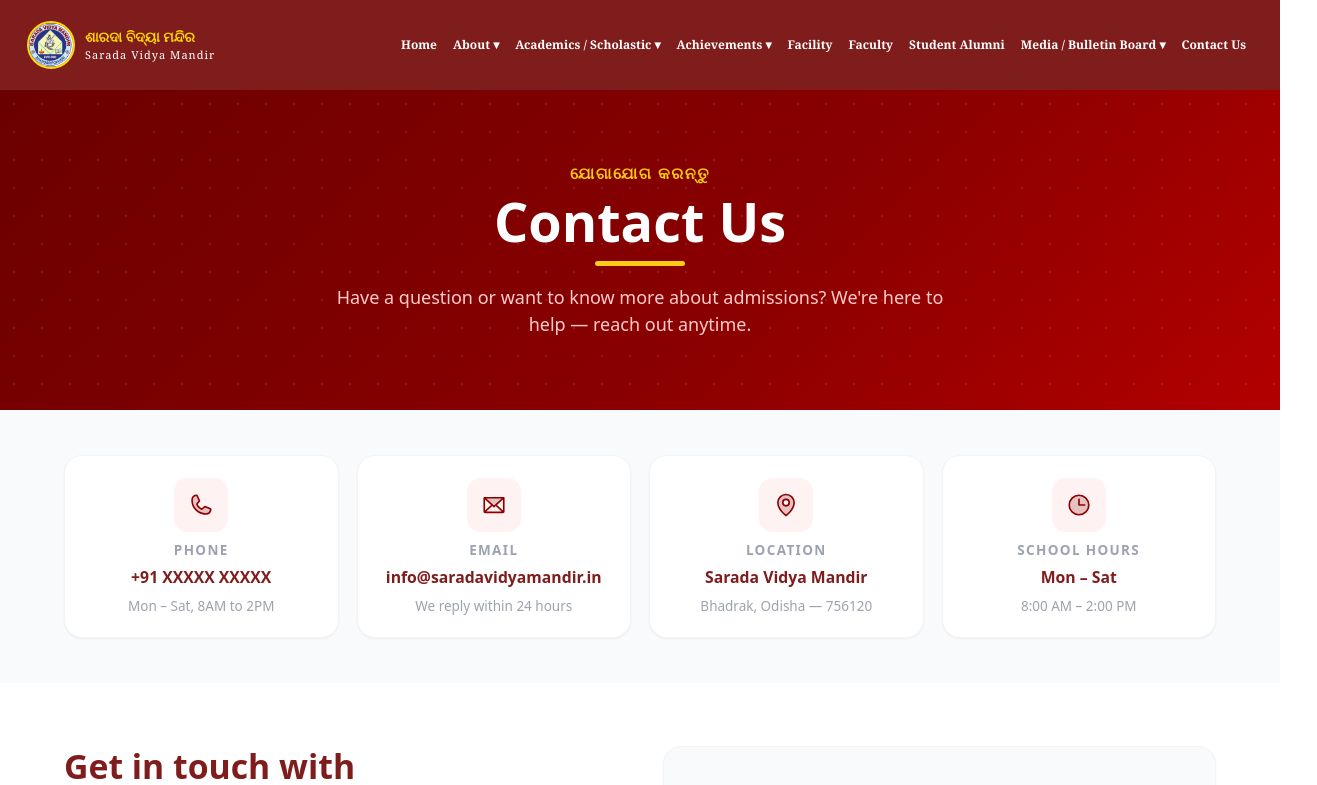
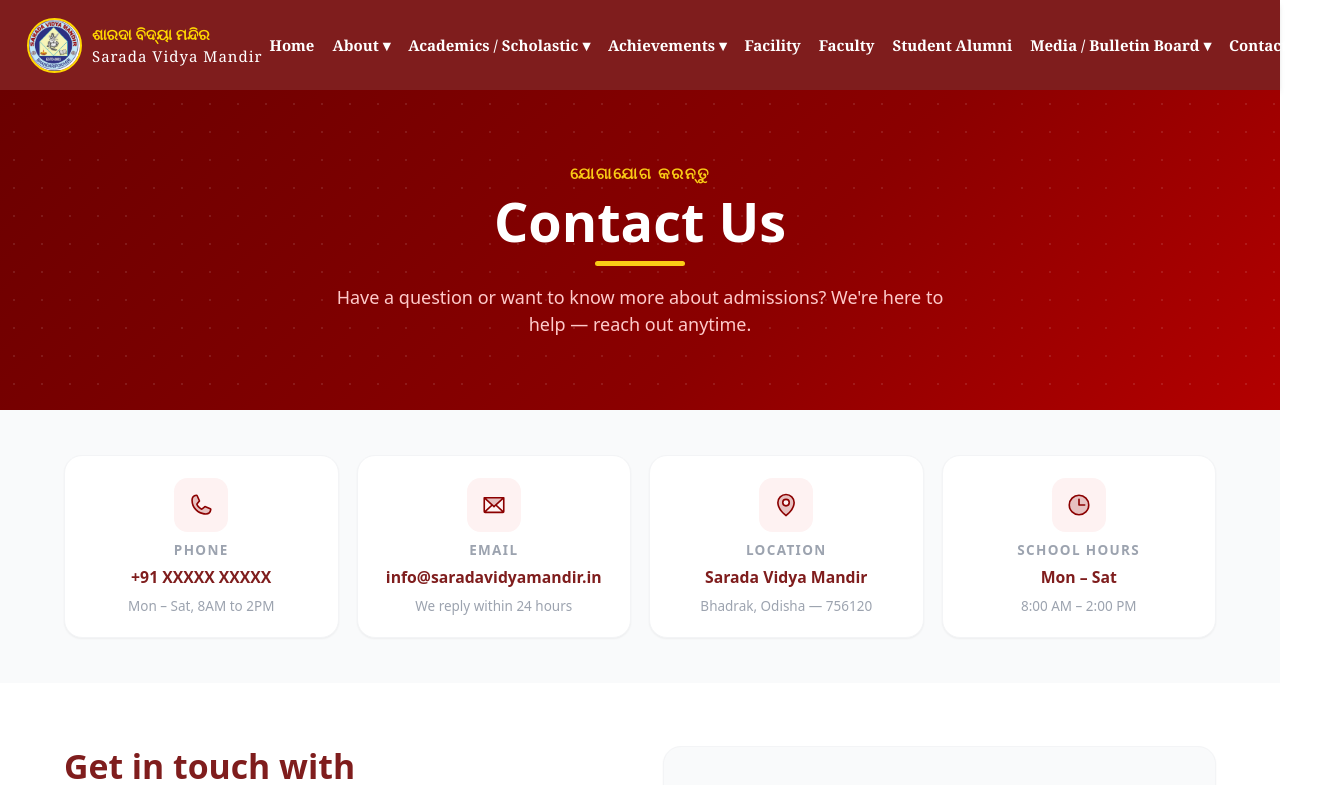
Before and after one commit to iambhumi/SSVM-site, a React (Vite) app: page /contact in a window 1280 px wide. Shown: the top 785 px of the page, 1317 px wide, since content can reach past the window. Built offline with nearby package versions, Linux system fonts and the light colour scheme; a web font is replaced by a local one.

Commit message:
Fixed NavBar

```diff
--- a/src/components/Navbar.css
+++ b/src/components/Navbar.css
@@ -21,8 +21,8 @@
 }
 
 .logo {
-  width: 48px;   /* ✅ Smaller — fits single line */
-  height: 48px;
+  width: 55px;   /* ✅ Smaller — fits single line */
+  height: 55px;
   border-radius: 50%;
   border: 2px solid #FFD700;
   object-fit: cover;
@@ -35,14 +35,14 @@
 }
 
 .name-odia {
-  font-size: 14px;  /* ✅ FIXED — was 18px */
+  font-size: 15px;  /* ✅ FIXED — was 18px */
   font-weight: bold;
   color: #FFD700;
   white-space: nowrap;
 }
 
 .name-english {
-  font-size: 11px;  /* ✅ FIXED — was 16px */
+  font-size: 15px;  /* ✅ FIXED — was 16px */
   color: #ffffff;
   letter-spacing: 1px;
   white-space: nowrap;
@@ -52,7 +52,7 @@
 .nav-links {
   display: flex;
   list-style: none;
-  gap: 2px;         /* ✅ Tighter gap */
+  gap: 4px;         /* ✅ Tighter gap */
   margin: 0;
   padding: 0;
   align-items: center;
@@ -67,9 +67,9 @@
 .nav-link {
   color: white;
   text-decoration: none;
-  font-size: 12px;   /* ✅ Consistent small size */
+  font-size: 15px;   /* ✅ Consistent small size */
   font-weight: 600;
-  padding: 5px 7px;
+  padding: 8px 7px;
   display: block;
   cursor: pointer;
   transition: background 0.2s;
@@ -79,9 +79,9 @@
 
 .dropdown-trigger {
   color: white;
-  font-size: 12px;   /* ✅ FIXED — was 18px! This was the main bug */
+  font-size: 15px;   /* ✅ FIXED — was 18px! This was the main bug */
   font-weight: 600;
-  padding: 5px 7px;
+  padding: 8px 7px;
   display: block;
   cursor: pointer;
   transition: background 0.2s;
@@ -117,7 +117,7 @@
   display: block;
   padding: 8px 14px;
   color: #333;
-  font-size: 13px;   /* ✅ FIXED — was 18px! */
+  font-size: 15px;   /* ✅ FIXED — was 18px! */
   font-weight: 500;
   text-decoration: none;
   transition: background 0.2s;
@@ -174,10 +174,10 @@
 
   .dropdown li a {
     color: #FFD700;
-    font-size: 13px;
+    font-size: 14px;
   }
 
-  .name-odia { font-size: 13px; }
+  .name-odia { font-size: 18px; }
   .name-english { font-size: 10px; }
   .logo { width: 40px; height: 40px; }
 }
```
